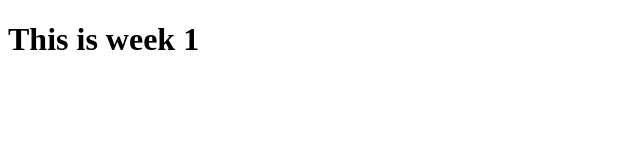
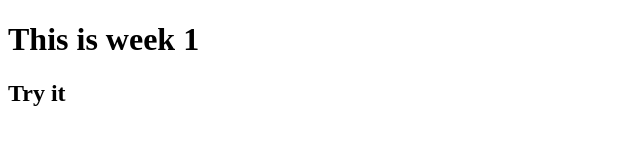
Before and after one commit to ttran112/Sdev328, a plain HTML site: page index.html in a window 1280 px wide. Shown: the full height of the page, 0-640 px from the left. Drawn offline with Linux system fonts and the light colour scheme.

Commit message:
Create a home

```diff
--- a/index.html
+++ b/index.html
@@ -6,5 +6,6 @@
 </head>
 <body>
     <h1>This is week 1</h1>
+    <h2>Try it</h2>
 </body>
 </html>
```
